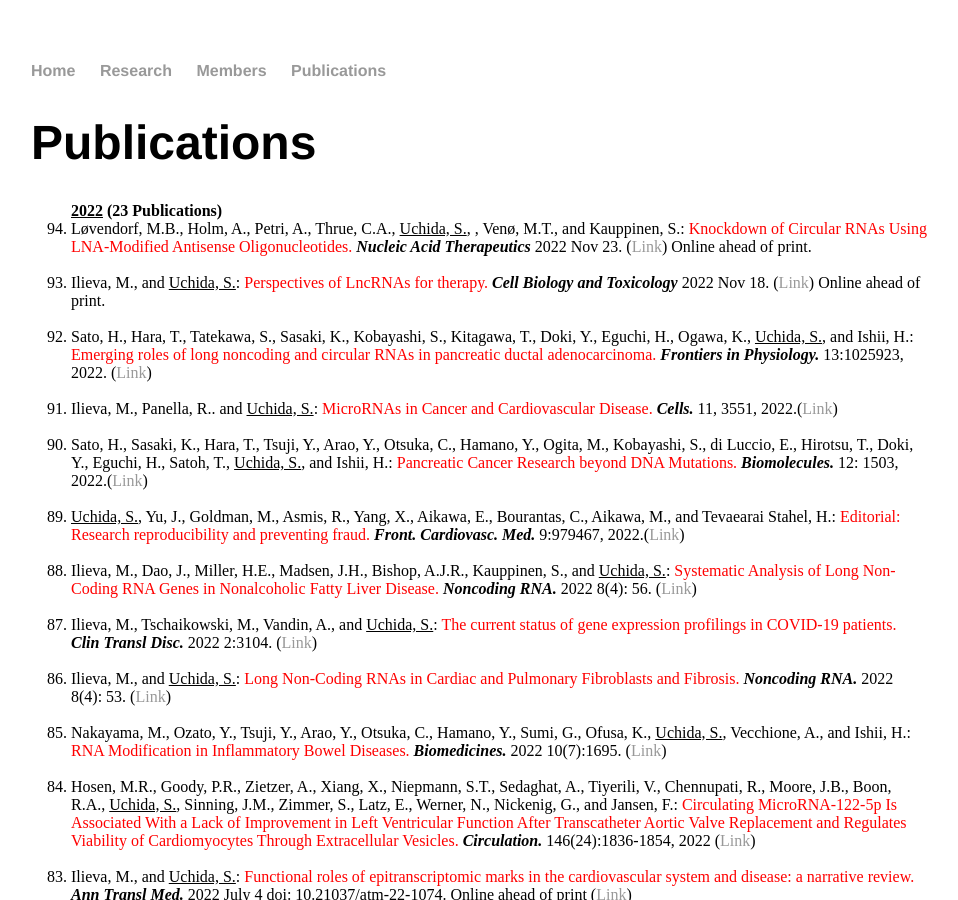
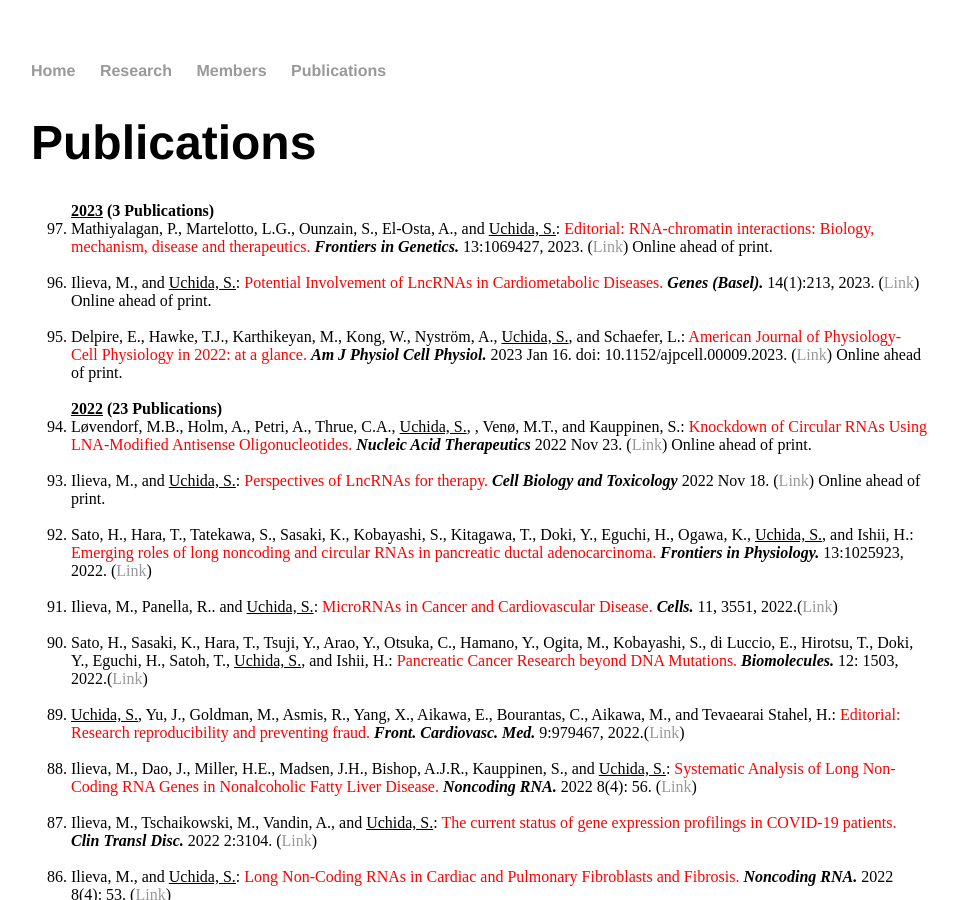
Before and after one commit to heartlncrna/heartlncrna.github.io, a Jekyll site: the page publications/pub_list.html, which Jekyll copies as it is, in a window 1280 px wide and 900 px high. Shown: the whole window, without its empty margins (161-1119 px from the left). Built offline with Jekyll 4.4.1, drawn with Linux system fonts in a browser that asks for light colours.

Commit message:
Update pub_list.html

```diff
--- a/publications/pub_list.html
+++ b/publications/pub_list.html
@@ -26,6 +26,15 @@
 
 			<p class="Normal">
 			<ol reversed="reversed">
+				<strong><u>2023</u>  (3 Publications)</strong>
+				<li>	Mathiyalagan, P., Martelotto, L.G., Ounzain, S., El-Osta, A., and <u>Uchida, S.</u>: <font color="red">Editorial: RNA-chromatin interactions: Biology, mechanism, disease and therapeutics.</font> <b><i> Frontiers in Genetics.</i></b> 13:1069427, 2023. (<a href="https://www.frontiersin.org/articles/10.3389/fgene.2022.1069427/full">Link</span></a>) Online ahead of print.</li>
+			<br>
+
+<li>	Ilieva, M., and <u>Uchida, S.</u>: <font color="red">Potential Involvement of LncRNAs in Cardiometabolic Diseases.</font> <b><i> Genes (Basel).</i></b> 14(1):213, 2023. (<a href="https://www.mdpi.com/2073-4425/14/1/213">Link</span></a>) Online ahead of print.</li>
+			<br>
+
+<li>	Delpire, E., Hawke, T.J., Karthikeyan, M., Kong, W., Nyström, A., <u>Uchida, S.</u>, and Schaefer, L.: <font color="red">American Journal of Physiology-Cell Physiology in 2022: at a glance.</font> <b><i> Am J Physiol Cell Physiol.</i></b> 2023 Jan 16. doi: 10.1152/ajpcell.00009.2023. (<a href="https://journals.physiology.org/doi/abs/10.1152/ajpcell.00009.2023?rfr_dat=cr_pub++0pubmed&url_ver=Z39.88-2003&rfr_id=ori%3Arid%3Acrossref.org">Link</span></a>) Online ahead of print.</li>
+			<br>
 
 				<strong><u>2022</u>  (23 Publications)</strong>
 				<li>	Løvendorf, M.B., Holm, A., Petri, A., Thrue, C.A., <u>Uchida, S.</u>, , Venø, M.T., and Kauppinen, S.: <font color="red">Knockdown of Circular RNAs Using LNA-Modified Antisense Oligonucleotides.</font> <b><i> Nucleic Acid Therapeutics</i></b> 2022 Nov 23. (<a href="https://www.liebertpub.com/doi/epub/10.1089/nat.2022.0040">Link</span></a>) Online ahead of print.</li>
```
